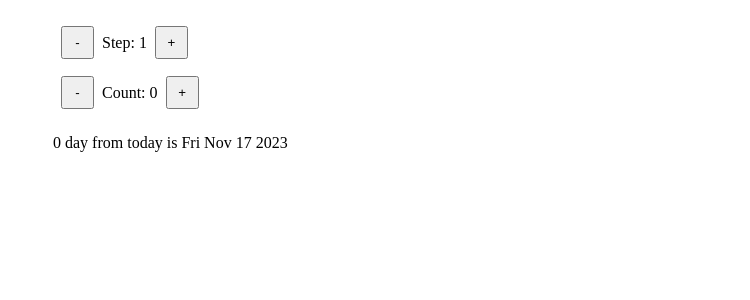
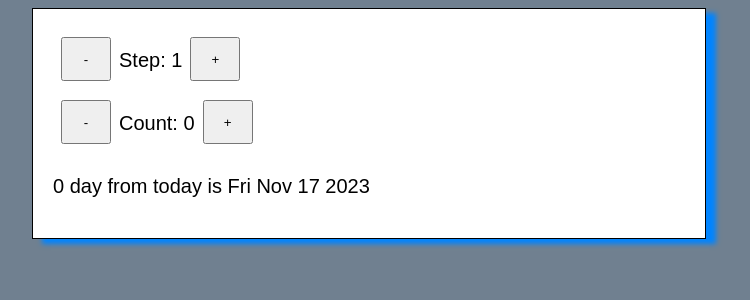
Before and after one commit to wbdvlpmnt/React_Date_Counter_Challenge, a React (Create React App) app: page / in a window 1280 px wide. Shown: the top 300 px of the page, without its empty margins (271-1021 px from the left). Built offline with nearby package versions, Linux system fonts and the light colour scheme.

Commit message:
add css styles

```diff
--- a/src/App.css
+++ b/src/App.css
@@ -1,17 +1,31 @@
+body{
+    background-color: slategray;
+    font-size: 1.25rem;
+    font-family: Arial, Helvetica, sans-serif;
+}
 .container{
     display: flex;
 }
 
-button{
-    height: 33px;
-    width: 33px;
+.btn{
+    height: 44px;
+    width: 50px;
     margin: 0.5rem;
+    transition-duration: 0.4s;
 }
 
+.btn:hover {
+    background-color: rgb(255, 0, 242);
+    color: white;
+  }
 
 
 .app{
     margin: auto;
     width: 50%;
-    padding: 10px;
+    padding: 20px;
+    border: 1px black solid;
+    background-color: white;
+    box-shadow: 10px 5px 5px rgb(0, 132, 255);
+
 }
--- a/src/App.js
+++ b/src/App.js
@@ -38,9 +38,13 @@ function Message({ step, count, todaysDate }) {
 function Step({ step, setStep }) {
   return (
     <div className="container">
-      <button onClick={() => setStep((s) => s - 1)}>-</button>
+      <button className="btn" onClick={() => setStep((s) => s - 1)}>
+        -
+      </button>
       <p>Step: {step}</p>
-      <button onClick={() => setStep((s) => s + 1)}>+</button>
+      <button className="btn" onClick={() => setStep((s) => s + 1)}>
+        +
+      </button>
     </div>
   );
 }
@@ -64,9 +68,13 @@ function Count({ count, setCount, todaysDate, setTodaysDate, step }) {
 
   return (
     <div className="container">
-      <button onClick={handleDecreaseCount}>-</button>
+      <button className="btn" onClick={handleDecreaseCount}>
+        -
+      </button>
       <p>Count: {count}</p>
-      <button onClick={handleIncreaseCount}>+</button>
+      <button className="btn" onClick={handleIncreaseCount}>
+        +
+      </button>
     </div>
   );
 }
```
